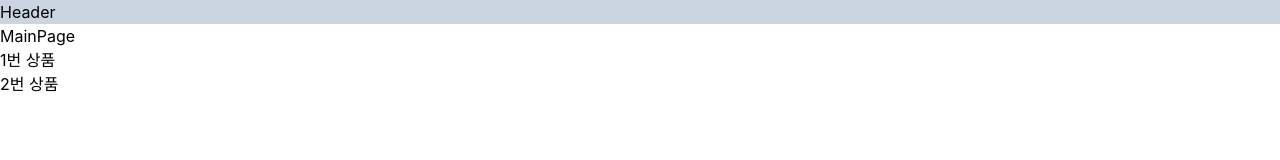
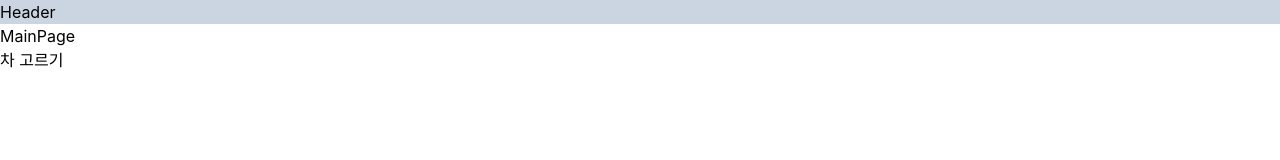
Before and after one commit to Ajeong-Im/DB-SideProj, a React (Create React App) app: page / in a window 1280 px wide. Shown: the top 160 px of the page. Built offline with nearby package versions, Linux system fonts and the light colour scheme.

Commit message:
fix : 중복 파일 삭제 및 페이지 분리

```diff
--- a/src/App.tsx
+++ b/src/App.tsx
@@ -1,8 +1,9 @@
 import React, { Component } from "react";
 import { BrowserRouter, Routes, Route } from "react-router-dom";
-import Main from "./Main";
-import Product from "./Product";
+import Product from "./pages/Product";
 import Header from "./pages/Header";
+import CarList from "./pages/CarList";
+import Main from "./pages/Main";
 
 const App = () => {
   return (
@@ -11,8 +12,8 @@ const App = () => {
         <Header />
         <Routes>
           <Route path="/" element={<Main />}></Route>
-          <Route path="/product/*" element={<Product />}></Route>
-          {/* 상단에 위치하는 라우트들의 규칙을 모두 확인, 일치하는 라우트가 없는경우 처리 */}
+          <Route path="/product" element={<Product />}></Route>
+          <Route path="/carlist/*" element={<CarList />}></Route>
         </Routes>
       </BrowserRouter>
     </div>
--- a/src/Main.tsx
+++ /dev/null
@@ -1,19 +0,0 @@
-import { Link } from "react-router-dom";
-
-const Main = () => {
-  return (
-    <>
-      <h3>MainPage</h3>
-      <ul>
-        <Link to={"/product/1"}>
-          <li>1번 상품</li>
-        </Link>
-        <Link to={"/product/2"}>
-          <li>2번 상품</li>
-        </Link>
-      </ul>
-    </>
-  );
-};
-
-export default Main;
--- a/src/Product.tsx
+++ b/src/pages/CarList.tsx
@@ -1,8 +1,8 @@
-const Product = () => {
+const CarList = () => {
   return (
     <>
       <h3> Products </h3>
     </>
   );
 };
-export default Product;
+export default CarList;
--- a/src/pages/Main.tsx
+++ b/src/pages/Main.tsx
@@ -2,17 +2,10 @@ import { Link } from "react-router-dom";
 
 const Main = () => {
   return (
-    <>
+    <div>
       <h3>MainPage</h3>
-      <ul>
-        <Link to={"/product/1"}>
-          <li>1번 상품</li>
-        </Link>
-        <Link to={"/product/2"}>
-          <li>2번 상품</li>
-        </Link>
-      </ul>
-    </>
+      <Link to="/product">차 고르기</Link>
+    </div>
   );
 };
 
--- a/src/pages/Product.tsx
+++ b/src/pages/Product.tsx
@@ -1,8 +1,19 @@
-const CarList = () => {
+import { Link } from "react-router-dom";
+
+const Product = () => {
   return (
     <>
-      <h3> Products </h3>
+      <h3>MainPage</h3>
+      <ul>
+        <Link to={"/carlist/1"}>
+          <li>1번 차</li>
+        </Link>
+        <Link to={"/carlist/2"}>
+          <li>2번 차</li>
+        </Link>
+      </ul>
     </>
   );
 };
-export default CarList;
+
+export default Product;
```
